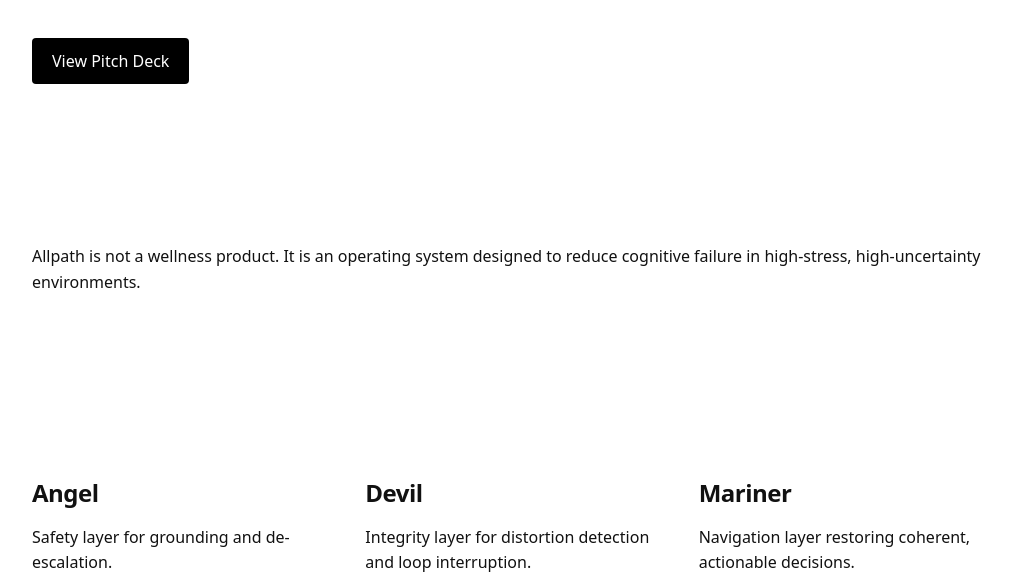
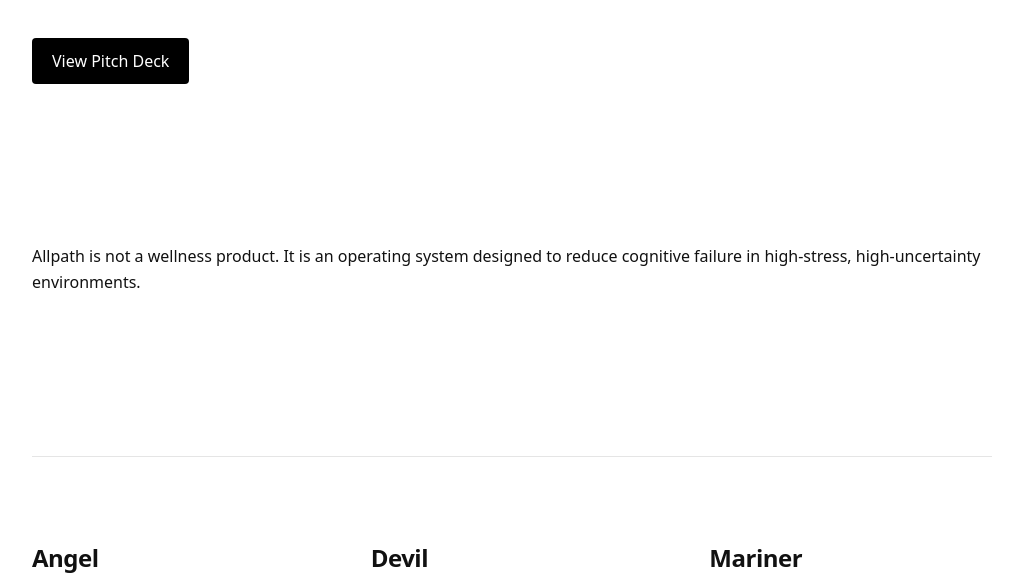
Before and after one commit to Snazzelpazz/snazzelpazz.github.io, a plain HTML site: page index.html in a window 1280 px wide. Shown: the part 318-905 px from the top of the page, without its empty margins (128-1151 px from the left). Drawn offline with Linux system fonts and the light colour scheme.

Commit message:
Update style.css

```diff
--- a/style.css
+++ b/style.css
@@ -52,13 +52,15 @@
   border-radius: 4px;
 }
 
+/* --- System Architecture --- */
+
 .system {
   display: grid;
-  grid-template-columns: repeat(auto-fit, minmax(220px, 1fr));
-  gap: 40px;
-  margin: 120px 0;
+  grid-template-columns: repeat(auto-fit, minmax(240px, 1fr));
+  gap: 56px;
+  padding-top: 64px;
+  border-top: 1px solid #e5e5e5;
 }
-
 .system h2 {
   margin-bottom: 8px;
 }
```
